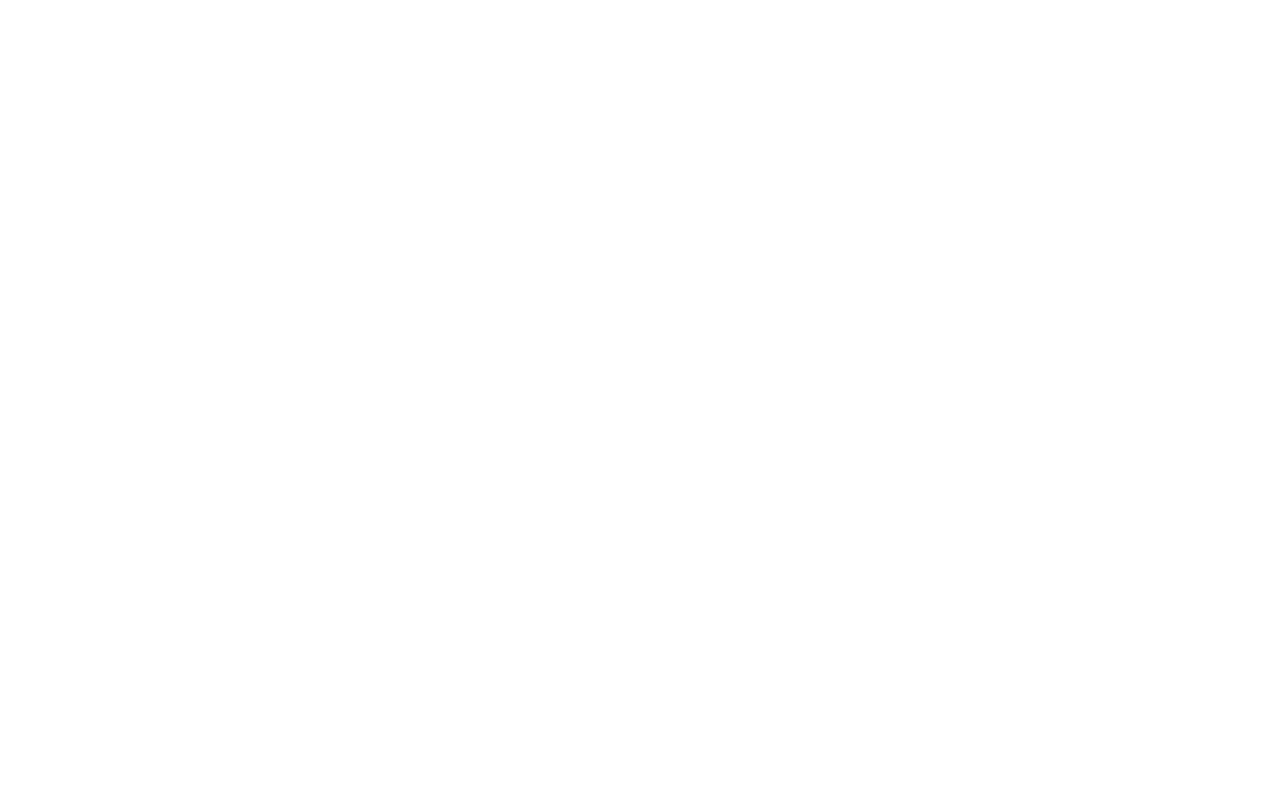
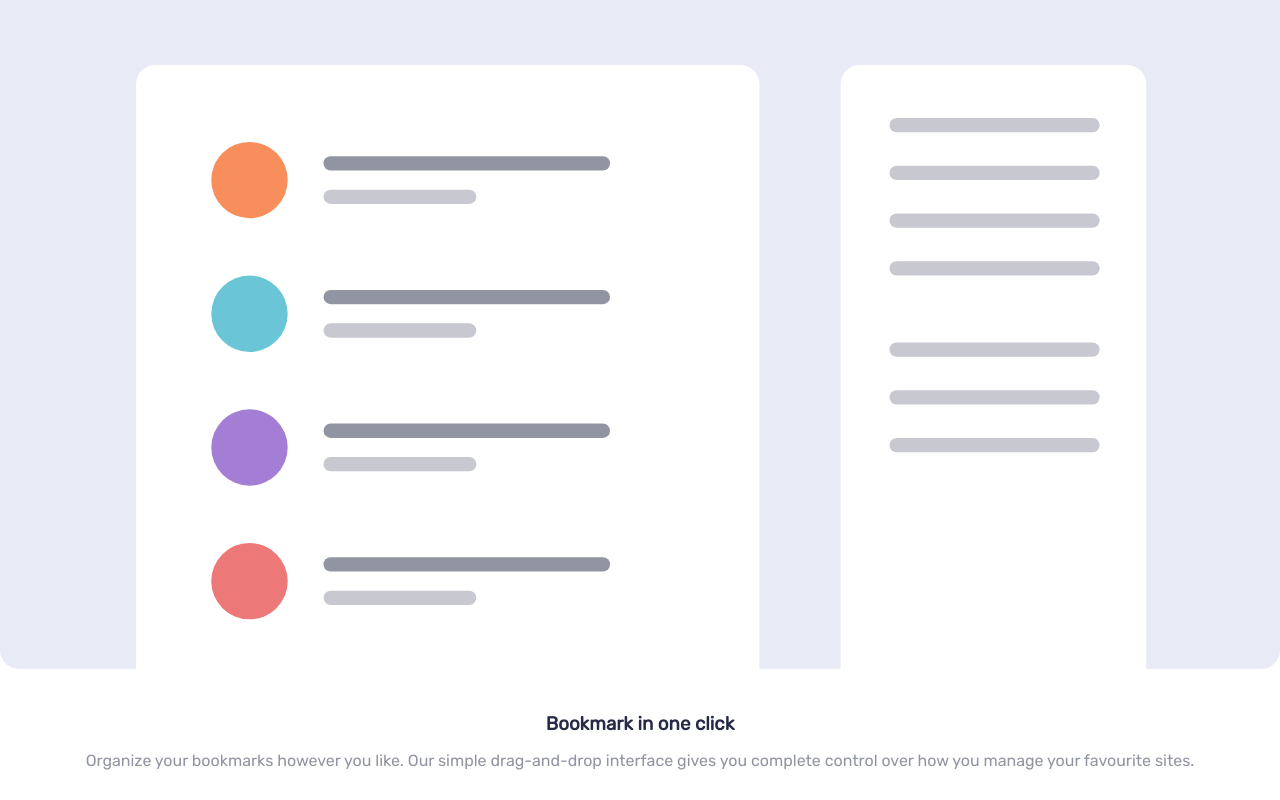
Before and after one commit to devRony1710/Bookmark-Landing, a React (Create React App) app: page / in a window 1280 px wide. Shown: the part 1110-1910 px from the top of the page. Before the commit the page ends 924 px from the top, so only its background shows below. Built offline with nearby package versions, Linux system fonts and the light colour scheme.

Commit message:
each tab childres was created

```diff
--- a/src/common/constants/TabsItems.js
+++ b/src/common/constants/TabsItems.js
@@ -12,3 +12,21 @@
     tabOption: 3,
   },
 ];
+
+export const TabsContent = {
+  simpleBookmarking: {
+    tabTitle: "Bookmark in one click",
+    tabDescription:
+      "Organize your bookmarks however you like. Our simple drag-and-drop interface gives you complete control over how you manage your favourite sites.",
+  },
+  speedySearching: {
+    tabTitle: "Intelligent search",
+    tabDescription:
+      "Our powerful search feature will help you find saved sites in no time at all. No need to trawl through all of your bookmarks",
+  },
+  easySharing: {
+    tabTitle: "Share your bookmarks",
+    tabDescription:
+      "Easily share your bookmarks and collections with other. Create a shareable link that you can send at the click of a button.",
+  },
+};
--- /dev/null
+++ b/src/components/TabChildren.jsx
@@ -0,0 +1,19 @@
+import React from "react";
+
+// styles
+import "../styles/TabsChildren.scss";
+
+const TabChildren = ({ image, tabTitle, tabDescription }) => {
+  return (
+    <div className="children-container">
+      <img className="tab-image" src={image} alt="tab illustrations" />
+
+      <div className="tab-children-content">
+        <h3>{tabTitle}</h3>
+        <p>{tabDescription}</p>
+      </div>
+    </div>
+  );
+};
+
+export default TabChildren;
--- a/src/containers/FeaturesTabs.jsx
+++ b/src/containers/FeaturesTabs.jsx
@@ -2,9 +2,15 @@
 
 // components
 import TabsMenu from "../components/TabsMenu";
+import TabChildren from "../components/TabChildren";
 
 // constants
-import { TabsItems } from "../common/constants/TabsItems";
+import { TabsItems, TabsContent } from "../common/constants/TabsItems";
+
+// images
+import SimpleBookmarkingImage from "../assets/images/illustration-features-tab-1.svg";
+import SpeedySearchingImage from "../assets/images/illustration-features-tab-2.svg";
+import EasySharingImage from "../assets/images/illustration-features-tab-3.svg";
 
 // styles
 import "../styles/FeatureTabs.scss";
@@ -25,11 +31,23 @@
 
       <div className="tabs-children-container">
         {option === 1 ? (
-          <div>hola1</div>
+          <TabChildren
+            image={SimpleBookmarkingImage}
+            tabTitle={TabsContent.simpleBookmarking.tabTitle}
+            tabDescription={TabsContent.simpleBookmarking.tabDescription}
+          />
         ) : option === 2 ? (
-          <div>hola2</div>
+          <TabChildren
+            image={SpeedySearchingImage}
+            tabTitle={TabsContent.speedySearching.tabTitle}
+            tabDescription={TabsContent.speedySearching.tabDescription}
+          />
         ) : (
-          <div>Hola 3</div>
+          <TabChildren
+            image={EasySharingImage}
+            tabTitle={TabsContent.easySharing.tabTitle}
+            tabDescription={TabsContent.easySharing.tabDescription}
+          />
         )}
       </div>
     </>
--- /dev/null
+++ b/src/styles/TabsChildren.scss
@@ -0,0 +1,29 @@
+@import "vars";
+
+.children-container {
+  width: 100%;
+}
+
+.tab-image {
+  width: 100%;
+}
+
+.tab-children-content {
+  display: flex;
+  flex-direction: column;
+  justify-content: center;
+  align-items: center;
+  width: 100%;
+  height: auto;
+  gap: 16px;
+  margin-top: 40px;
+}
+
+.tab-children-content > h3 {
+  color: var(--very-dark-blue);
+}
+
+.tab-children-content > p {
+  text-align: center;
+  color: var(--grayish-blue);
+}
--- a/src/styles/TabsMenu.scss
+++ b/src/styles/TabsMenu.scss
@@ -14,11 +14,12 @@
 }
 
 .tab-item-container > button {
-  width: 60%;
+  width: 80%;
   height: 50%;
   border: none;
   font-size: 1.2rem;
   cursor: pointer;
+  background-color: transparent;
 }
 
 .tab-item-container > button:focus {
```
Also changed, not shown: src/containers/Features.jsx (+5 -4 lines).
